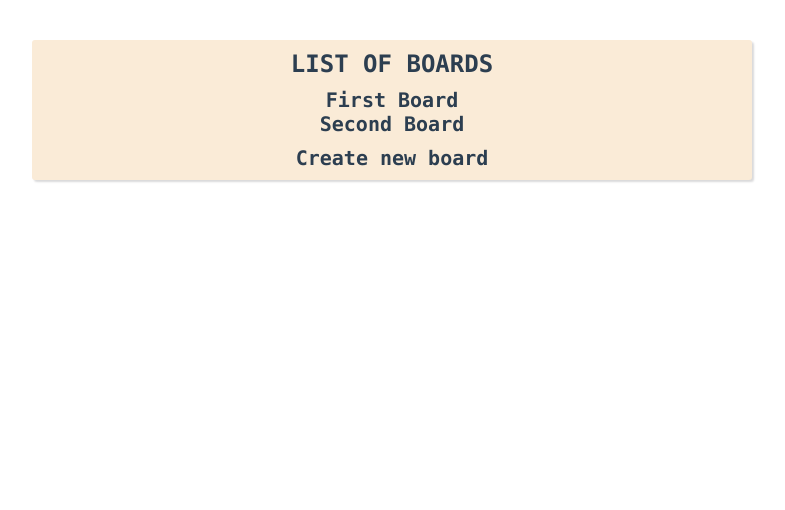
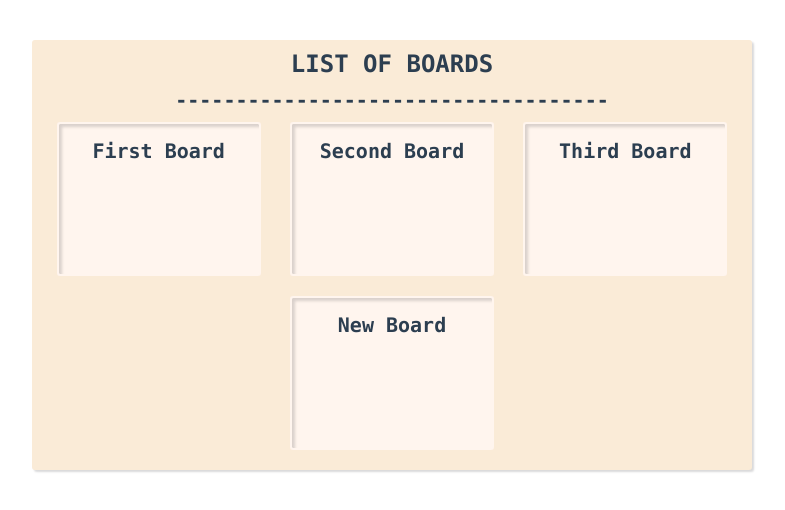
Before and after one commit to DarkoiV/Kanban, a Vue app in the folder frontend/: page / in a window 1280 px wide. Shown: the top 510 px of the page, without its empty margins (248-1033 px from the left). Built offline with nearby package versions, Linux system fonts and the light colour scheme.

Commit message:
Some basic styling for board list

```diff
--- a/frontend/src/views/BoardList.vue
+++ b/frontend/src/views/BoardList.vue
@@ -1,15 +1,20 @@
 <template>
   <div class="board-list shadowBox">
     <p class="list-title"> LIST OF BOARDS </p>
+    <p> ------------------------------------</p>
+    <div class=flex-container>
       <div
         class="board-element"
         v-for="board in boards"
         :key="board.id"
         @click="redirect(board.id)"
         >
-      <p>  {{ board.title }} </p>
+        <p class="board-title">  {{ board.title }} </p>
       </div>
-    <p class="list-new"> Create new board </p>
+      <div class="board-element">
+        <p class="board-title"> New Board </p>
+      </div>
+    </div>
   </div>
 </template>
 
@@ -26,7 +31,8 @@ export default {
   created() {
     this.boards = [
       ({title: "First Board", id: 1}),
-      ({title: "Second Board", id: 2})
+      ({title: "Second Board", id: 2}),
+      ({title: "Third Board", id: 3})
     ]
   },
 
@@ -58,11 +64,31 @@ export default {
   font-size: 24px;
   margin-bottom: 10px;
 }
+.flex-container {
+  display: flex;
+  flex-wrap: wrap;
+  justify-content: space-around;
+}
 .board-element {
+  margin: 10px;
+
+  width: 200px;
+  height: 150px;
+
   cursor: pointer;
+
+  background: seashell;
+  box-shadow: inset 3px 3px 3px 0px rgba(0, 0, 15, 0.15);
+  border-radius: 3px;
+  border: solid 2px seashell;
 }
 .board-element:hover {
   color: salmon;
+}
+.board-title {
+  font: 20px;
+  position: relative;
+  top: 10%;
 }
 .list-new {
   cursor: pointer;
```
Lines whose indentation alone changed are shown as unchanged.
